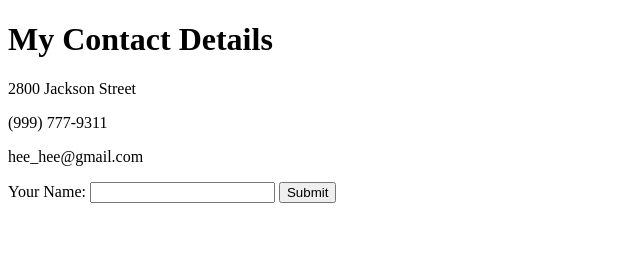
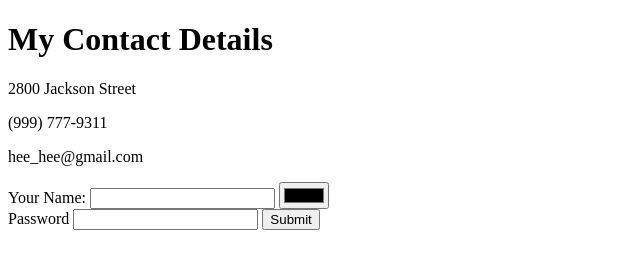
Before and after one commit to mr247365366inaleapyear/practicepage, a plain HTML site: page HTML_Personal_Site/contact.html in a window 1280 px wide. Shown: the whole page, without its empty margins (0-640 px from the left). Drawn offline with Linux system fonts and the light colour scheme.

Commit message:
added labels and input

```diff
--- a/HTML_Personal_Site/contact.html
+++ b/HTML_Personal_Site/contact.html
@@ -15,6 +15,9 @@
   <form class="" action="index.html" method="post">
     <label>Your Name:</label>
     <input type="text" name="" value="">
+    <input type="color" name="" value=""><br>
+    <label>Password</label>
+    <input type="password" name="" value="">
     <input type="submit" name="">
   </form>
 </body>
```
